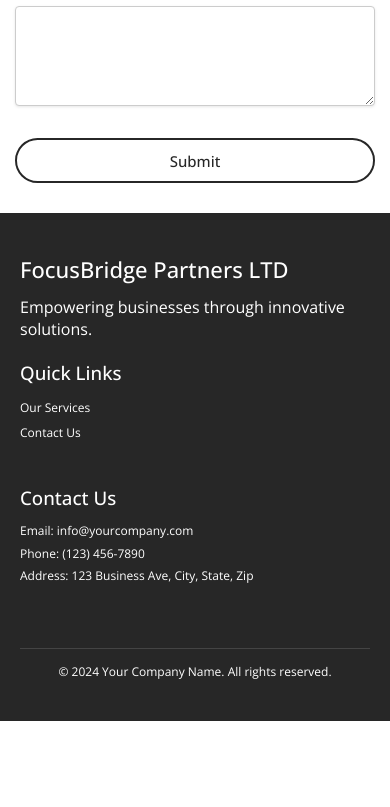
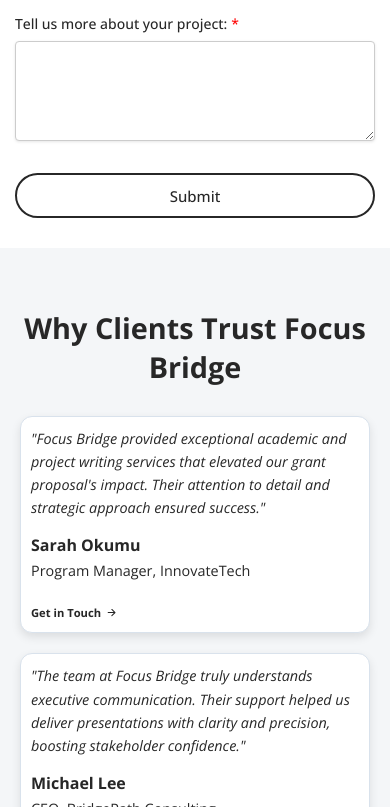
Before and after one commit to Dan-Muchiri/focusbridge, a React (Vite) app: page / in a window 390 px wide. Shown: the part 6453-7260 px from the top of the page. Before the commit the page ends 7174 px from the top, so only its background shows below. Built offline with nearby package versions, Linux system fonts and the light colour scheme.

Commit message:
Added testimonials

```diff
--- a/src/App.jsx
+++ b/src/App.jsx
@@ -5,6 +5,7 @@
 import Services from './sections/Services/Services'
 import Contact from './sections/Contact/Contact';
 import Footer from './sections/Footer/Footer';
+import Testimonials from './sections/Testimonials/Testimonials';
 
 function App() {
   return (
@@ -14,6 +15,7 @@
       <Clients/>
       <Services/>
       <Contact/>
+      <Testimonials/>
       <Footer/>
     </Router>
 
--- a/src/sections/Contact/Contact.jsx
+++ b/src/sections/Contact/Contact.jsx
@@ -42,7 +42,7 @@
                     </div>
                 </div>
                 <div className={styles.right}>
-                    <form action="" method="post" className={styles.formContainer} onSubmit={handleSubmit}>
+                    <form action="https://formspree.io/f/xkgnveno" method="post" className={styles.formContainer} onSubmit={handleSubmit}>
                         <div className={styles.formGroup}>
                             <label htmlFor="name">Name<span className={styles.required}>*</span></label>
                             <input
--- a/src/sections/Footer/Footer.jsx
+++ b/src/sections/Footer/Footer.jsx
@@ -18,13 +18,13 @@
                 </div>
                 <div className={styles.footerContact}>
                     <h3>Contact Us</h3>
-                    <p>Email: info@yourcompany.com</p>
-                    <p>Phone: (123) 456-7890</p>
-                    <p>Address: 123 Business Ave, City, State, Zip</p>
+                    <p>Email: info@focusbridgepartners.com</p>
+                    <p>Phone: +254 723 807 031</p>
+                    <p>Nairobi, Kenya</p>
                 </div>
             </div>
             <div className={styles.footerBottom}>
-                <p>&copy; {new Date().getFullYear()} Your Company Name. All rights reserved.</p>
+                <p>&copy; {new Date().getFullYear()} FocusBridge Partners LTD. All rights reserved.</p>
             </div>
         </footer>
     );
--- a/src/sections/Services/Services.jsx
+++ b/src/sections/Services/Services.jsx
@@ -155,6 +155,7 @@
                                     <Link to="/">CYBERSECURITY</Link>
                                     <Link to="/">DIGITAL TRANSFORMATION</Link>
                                     <Link to="/">IT CONSULTANCY</Link>
+                                    <Link to="/">GRAPHIC DESIGN</Link>
                                 </div>
                                 <div className={styles.separator}></div>
                                 <div className={styles.cta}>
--- /dev/null
+++ b/src/sections/Testimonials/Testimonials.jsx
@@ -0,0 +1,46 @@
+import React from 'react'
+import styles from "./TestimonialsStyles.module.css"
+import { IoArrowForward } from 'react-icons/io5';
+
+const testimonialsData = [
+    {
+        id: 1,
+        name: "Sarah Okumu",
+        title: "Program Manager, InnovateTech",
+        feedback: `"Focus Bridge provided exceptional academic and project writing services that elevated our grant proposal's impact. Their attention to detail and strategic approach ensured success."`,
+    },
+    {
+        id: 2,
+        name: "Michael Lee",
+        title: "CEO, BridgePath Consulting",
+        feedback: `"The team at Focus Bridge truly understands executive communication. Their support helped us deliver presentations with clarity and precision, boosting stakeholder confidence."`,
+    },
+    {
+        id: 3,
+        name: "Emily Mwangi",
+        title: "Research Scholar",
+        feedback: `"Focus Bridge’s guidance on my thesis was invaluable. Their academic expertise and constructive feedback made the process seamless and rewarding."`,
+    },
+];
+
+const Testimonials = () => {
+    return (
+        <section className={styles.testimonials}>
+            <h2 className={styles.heading}>Why Clients Trust Focus Bridge</h2>
+            <div className={styles.testimonialGrid}>
+                {testimonialsData.map((testimonial) => (
+                    <div key={testimonial.id} className={styles.testimonialCard}>
+                        <p className={styles.feedback}>{testimonial.feedback}</p>
+                        <h4 className={styles.name}>{testimonial.name}</h4>
+                        <p className={styles.title}>{testimonial.title}</p>
+                        <a href="#contact" className={styles.cta}>
+                            Get in Touch <IoArrowForward />
+                        </a>
+                    </div>
+                ))}
+            </div>
+        </section>
+    );
+};
+
+export default Testimonials;
--- /dev/null
+++ b/src/sections/Testimonials/TestimonialsStyles.module.css
@@ -0,0 +1,112 @@
+.testimonials {
+    background-color: #f4f6f8; /* Professional and clean background */
+    padding: 60px 20px;
+    text-align: center;
+}
+
+.heading {
+    font-size: 2.5rem;
+    color: #272727; /* Navy blue for a professional look */
+    margin-bottom: 40px;
+}
+
+.testimonialGrid {
+    display: grid;
+    grid-template-columns: repeat(auto-fit, minmax(300px, 1fr));
+    gap: 20px;
+    max-width: 1200px;
+    margin: 0 auto;
+}
+
+.testimonialCard {
+    background: white;
+    border: 1px solid #d9e2ec;
+    border-radius: 12px;
+    padding: 20px;
+    box-shadow: 0px 4px 10px rgba(0, 0, 0, 0.1);
+    text-align: left;
+    position: relative;
+}
+
+.feedback {
+    font-style: italic;
+    color: #272727;
+    margin-bottom: 15px;
+    line-height: 1.6;
+}
+
+.name {
+    font-size: 1.2rem;
+    font-weight: bold;
+    margin: 10px 0 5px;
+    color: #272727;
+}
+
+.title {
+    font-size: 1rem;
+    color: #272727;
+    margin-bottom: 20px;
+}
+
+.cta {
+    font-size: 0.9rem;
+    color: #272727;
+    text-decoration: none;
+    display: inline-flex;
+    align-items: center;
+    gap: 5px;
+    font-weight: bold;
+}
+
+.cta:hover {
+    color: #272727;
+    text-decoration: underline;
+}
+
+
+/* Media Query for Small Screens */
+@media (max-width: 760px) {
+    .heading {
+        font-size: 2rem; /* Reduce heading size for smaller screens */
+        margin-bottom: 30px;
+    }
+
+    .testimonialGrid {
+        grid-template-columns: 1fr; /* Stack testimonials vertically */
+    }
+
+    .testimonialCard {
+        padding: 15px; /* Less padding for smaller screens */
+    }
+
+    .name {
+        font-size: 1rem; /* Adjust name font size */
+    }
+
+    .title {
+        font-size: 0.9rem; /* Adjust title font size */
+    }
+
+    .cta {
+        font-size: 0.8rem; /* Adjust CTA font size */
+    }
+}
+
+/* Media Query for Extra Small Screens (Mobile) */
+@media (max-width: 480px) {
+    .heading {
+        font-size: 1.8rem; /* Further reduce heading size */
+    }
+
+    .testimonialCard {
+        padding: 10px; /* Reduce padding further for mobile screens */
+    }
+
+    .feedback {
+        font-size: 0.9rem; /* Adjust feedback font size */
+    }
+
+    .cta {
+        font-size: 0.7rem; /* Adjust CTA font size for very small screens */
+    }
+}
```
